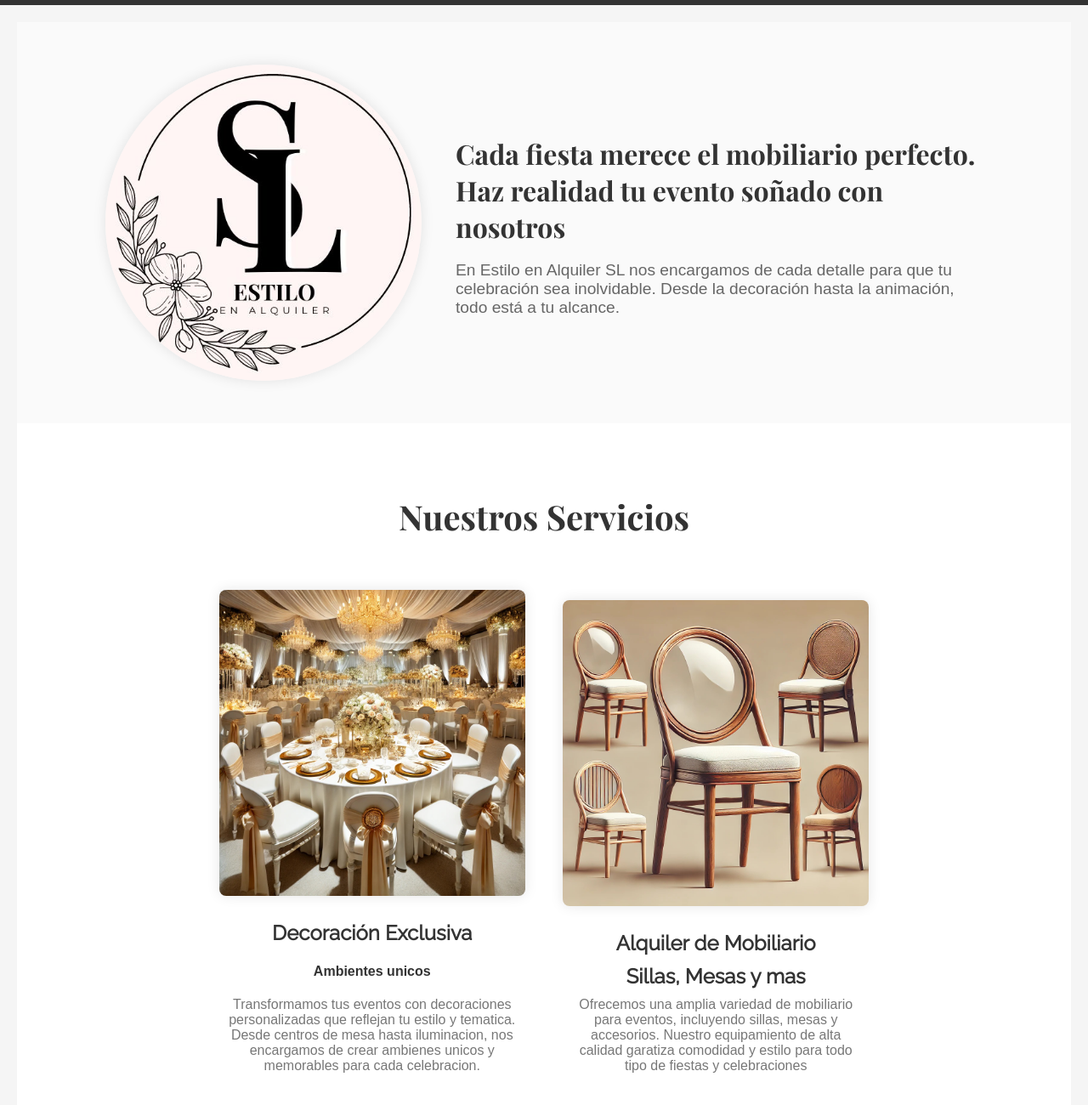
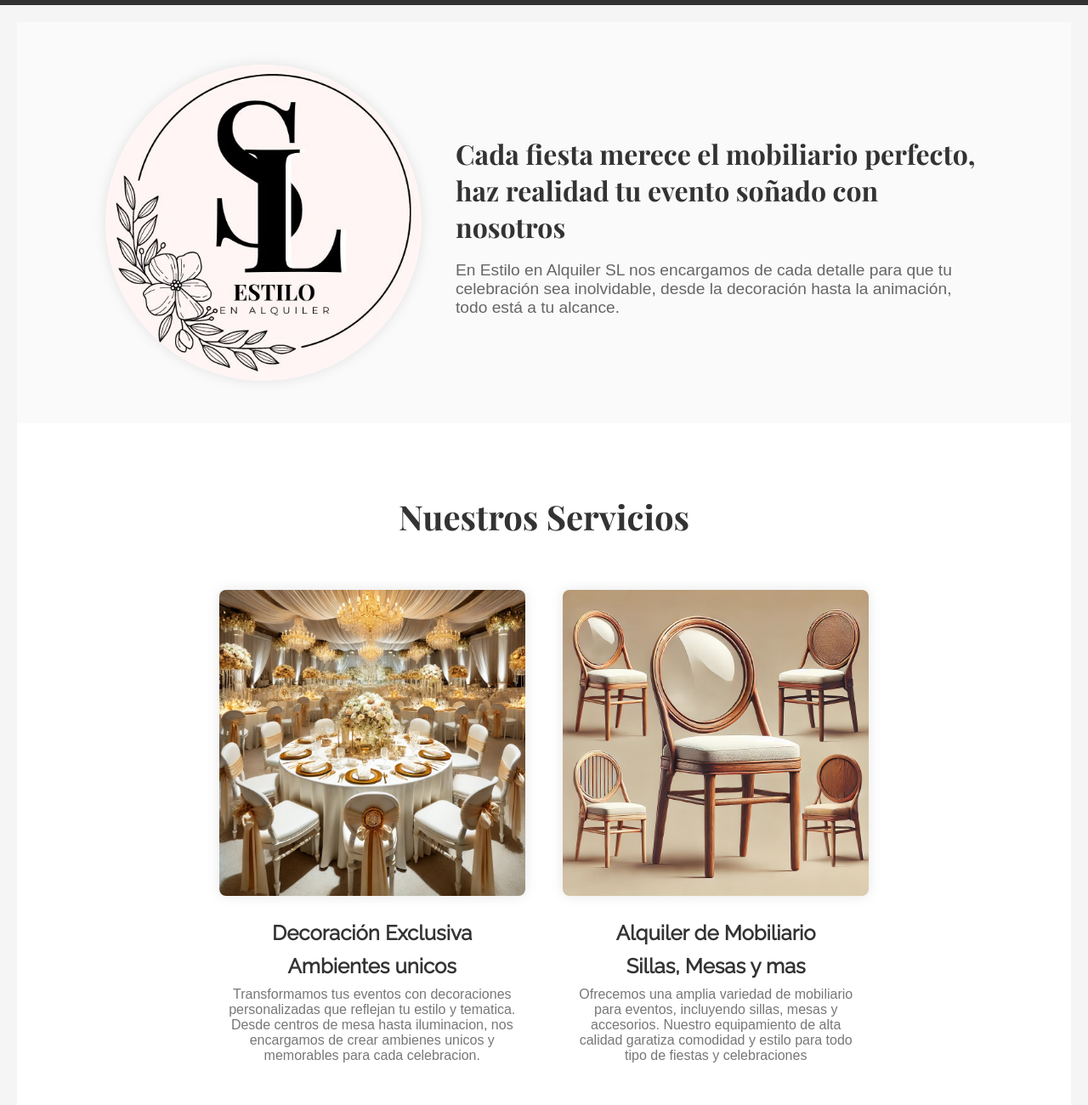
Before and after one commit to WdeMata23/LS, a plain HTML site: page index.html in a window 1280 px wide. Shown: the part 162-1462 px from the top of the page at 85% size. Drawn offline with nearby package versions, Linux system fonts and the light colour scheme.

Commit message:
Update index.html

```diff
--- a/index.html
+++ b/index.html
@@ -24,8 +24,8 @@
             <div class="portada-content">
                 <img src="logo.jpg" alt="Fiesta" class="portada-imagen">
                 <div class="portada-comentario">
-                    <h2>Cada fiesta merece el mobiliario perfecto. Haz realidad tu evento soñado con nosotros</h2>
-                    <p>En Estilo en Alquiler SL nos encargamos de cada detalle para que tu celebración sea inolvidable. Desde la decoración hasta la animación, todo está a tu alcance.</p>
+                    <h2>Cada fiesta merece el mobiliario perfecto, haz realidad tu evento soñado con nosotros</h2>
+                    <p>En Estilo en Alquiler SL nos encargamos de cada detalle para que tu celebración sea inolvidable, desde la decoración hasta la animación, todo está a tu alcance.</p>
                 </div>
             </div>
         </section>
@@ -34,7 +34,7 @@
             <div class="servicio">
                 <img src="fiestas.jpg" alt="Decoración">
                 <h3>Decoración Exclusiva</h3>
-                <h4>Ambientes unicos</h4>
+                <h3>Ambientes unicos</h3>
                 <p>Transformamos tus eventos con decoraciones personalizadas que reflejan tu estilo y tematica. Desde centros de mesa hasta iluminacion, nos encargamos de crear ambienes unicos y memorables para cada celebracion.</p>
             </div>
             <div class="servicio">
```
